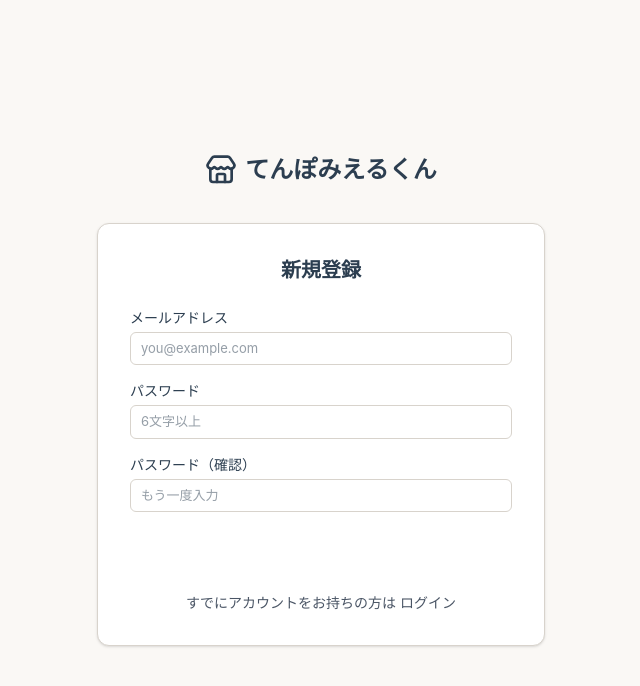
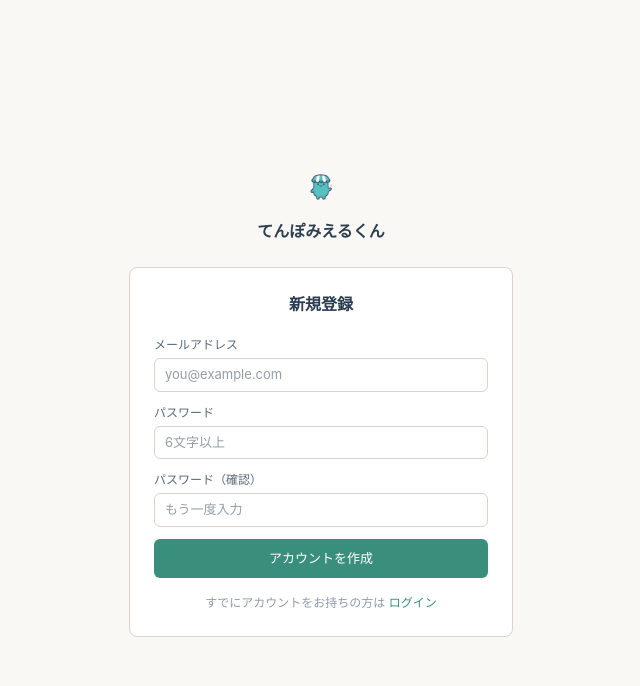
Before and after one commit to rikihisa-alt/Mieru-kun, a Next.js app: page /signup in a window 1280 px wide. Shown: the top 686 px of the page, without its empty margins (319-959 px from the left). Built offline with nearby package versions, Linux system fonts and the light colour scheme; no server answers.

Commit message:
fix: 新規登録画面をログイン画面に合わせて統一 + フッター簡素化
Co-Authored-By: Claude Opus 4.6 <noreply@anthropic.com>

```diff
--- a/src/app/(auth)/signup/page.tsx
+++ b/src/app/(auth)/signup/page.tsx
@@ -3,7 +3,7 @@
 import { useState } from "react";
 import Link from "next/link";
 import { useRouter } from "next/navigation";
-import { Store } from "lucide-react";
+import Image from "next/image";
 import { createClient } from "@/lib/supabase/client";
 
 export default function SignupPage() {
@@ -42,92 +42,44 @@ export default function SignupPage() {
   }
 
   return (
-    <div className="min-h-screen flex items-center justify-center bg-muted px-4">
-      <div className="w-full max-w-md">
-        <div className="text-center mb-8">
-          <Link href="/" className="inline-flex items-center gap-2">
-            <Store className="w-8 h-8 text-primary" />
-            <span className="text-2xl font-bold">てんぽみえるくん</span>
+    <div className="min-h-screen bg-bg flex items-center justify-center px-4">
+      <div className="w-full max-w-sm">
+        <div className="text-center mb-6">
+          <Link href="/" className="inline-flex flex-col items-center gap-2">
+            <Image src="/logo-icon.png" alt="みえるくん" width={48} height={48} />
+            <span className="text-[16px] font-bold text-text-primary">てんぽみえるくん</span>
           </Link>
         </div>
 
-        <div className="bg-white rounded-xl shadow-sm border border-border p-8">
-          <h1 className="text-xl font-bold mb-6 text-center">新規登録</h1>
+        <div className="bg-bg-white border border-border rounded-[var(--radius-lg)] p-6">
+          <h1 className="text-[16px] font-bold text-text-primary mb-5 text-center">新規登録</h1>
 
           {error && (
-            <div className="mb-4 p-3 bg-red-50 border border-red-200 text-red-700 text-sm rounded-lg">
+            <div className="mb-4 px-3 py-2 bg-status-danger-bg border border-status-danger/20 rounded-[var(--radius)] text-[12px] text-status-danger">
               {error}
             </div>
           )}
 
-          <form onSubmit={handleSubmit} className="space-y-4">
+          <form onSubmit={handleSubmit} className="space-y-3">
             <div>
-              <label htmlFor="email" className="block text-sm font-medium mb-1">
-                メールアドレス
-              </label>
-              <input
-                id="email"
-                type="email"
-                value={email}
-                onChange={(e) => setEmail(e.target.value)}
-                required
-                className="w-full px-3 py-2 border border-border rounded-lg focus:outline-none focus:ring-2 focus:ring-primary/50 focus:border-primary"
-                placeholder="you@example.com"
-              />
+              <label htmlFor="email" className="block text-[12px] font-medium text-text-secondary mb-1">メールアドレス</label>
+              <input id="email" type="email" value={email} onChange={e => setEmail(e.target.value)} required placeholder="you@example.com" />
             </div>
-
             <div>
-              <label
-                htmlFor="password"
-                className="block text-sm font-medium mb-1"
-              >
-                パスワード
-              </label>
-              <input
-                id="password"
-                type="password"
-                value={password}
-                onChange={(e) => setPassword(e.target.value)}
-                required
-                minLength={6}
-                className="w-full px-3 py-2 border border-border rounded-lg focus:outline-none focus:ring-2 focus:ring-primary/50 focus:border-primary"
-                placeholder="6文字以上"
-              />
+              <label htmlFor="password" className="block text-[12px] font-medium text-text-secondary mb-1">パスワード</label>
+              <input id="password" type="password" value={password} onChange={e => setPassword(e.target.value)} required minLength={6} placeholder="6文字以上" />
             </div>
-
             <div>
-              <label
-                htmlFor="confirmPassword"
-                className="block text-sm font-medium mb-1"
-              >
-                パスワード（確認）
-              </label>
-              <input
-                id="confirmPassword"
-                type="password"
-                value={confirmPassword}
-                onChange={(e) => setConfirmPassword(e.target.value)}
-                required
-                minLength={6}
-                className="w-full px-3 py-2 border border-border rounded-lg focus:outline-none focus:ring-2 focus:ring-primary/50 focus:border-primary"
-                placeholder="もう一度入力"
-              />
+              <label htmlFor="confirmPassword" className="block text-[12px] font-medium text-text-secondary mb-1">パスワード（確認）</label>
+              <input id="confirmPassword" type="password" value={confirmPassword} onChange={e => setConfirmPassword(e.target.value)} required minLength={6} placeholder="もう一度入力" />
             </div>
-
-            <button
-              type="submit"
-              disabled={loading}
-              className="w-full py-2.5 bg-primary text-white font-medium rounded-lg hover:bg-primary-hover transition-colors disabled:opacity-50 disabled:cursor-not-allowed"
-            >
+            <button type="submit" disabled={loading} className="w-full py-2.5 bg-accent text-white text-[13px] font-medium rounded-[var(--radius)] hover:bg-accent-hover transition-colors disabled:opacity-50">
               {loading ? "登録中..." : "アカウントを作成"}
             </button>
           </form>
 
-          <p className="mt-6 text-center text-sm text-gray-600">
-            すでにアカウントをお持ちの方は{" "}
-            <Link href="/login" className="text-primary hover:underline">
-              ログイン
-            </Link>
+          <p className="mt-4 text-center text-[12px] text-text-tertiary">
+            すでにアカウントをお持ちの方は <Link href="/login" className="text-accent hover:underline">ログイン</Link>
           </p>
         </div>
       </div>
--- a/src/app/page.tsx
+++ b/src/app/page.tsx
@@ -434,17 +434,9 @@ export default function Home() {
 
       {/* ===== Footer ===== */}
       <footer className="bg-white border-t border-[#e8e4df] py-6">
-        <div className="w-full px-8 md:px-16 flex items-center justify-between">
-          <div className="flex items-center gap-2">
-            <Image src="/logo-icon.png" alt="みえるくん" width={18} height={18} />
-            <span className="text-[11px] text-[#8e9baa]">&copy; {new Date().getFullYear()} てんぽみえるくん</span>
-          </div>
-          <div className="flex items-center gap-4 text-[11px] text-[#8e9baa]">
-            <a href="#features" className="hover:text-[#5a6977]">機能</a>
-            <a href="#pricing" className="hover:text-[#5a6977]">料金</a>
-            <a href="#faq" className="hover:text-[#5a6977]">FAQ</a>
-            <Link href="/login" className="hover:text-[#5a6977]">ログイン</Link>
-          </div>
+        <div className="w-full px-8 md:px-16 flex items-center justify-center gap-2">
+          <Image src="/logo-icon.png" alt="みえるくん" width={24} height={24} />
+          <span className="text-[13px] text-[#8e9baa]">&copy; {new Date().getFullYear()} てんぽみえるくん</span>
         </div>
       </footer>
     </div>
```
